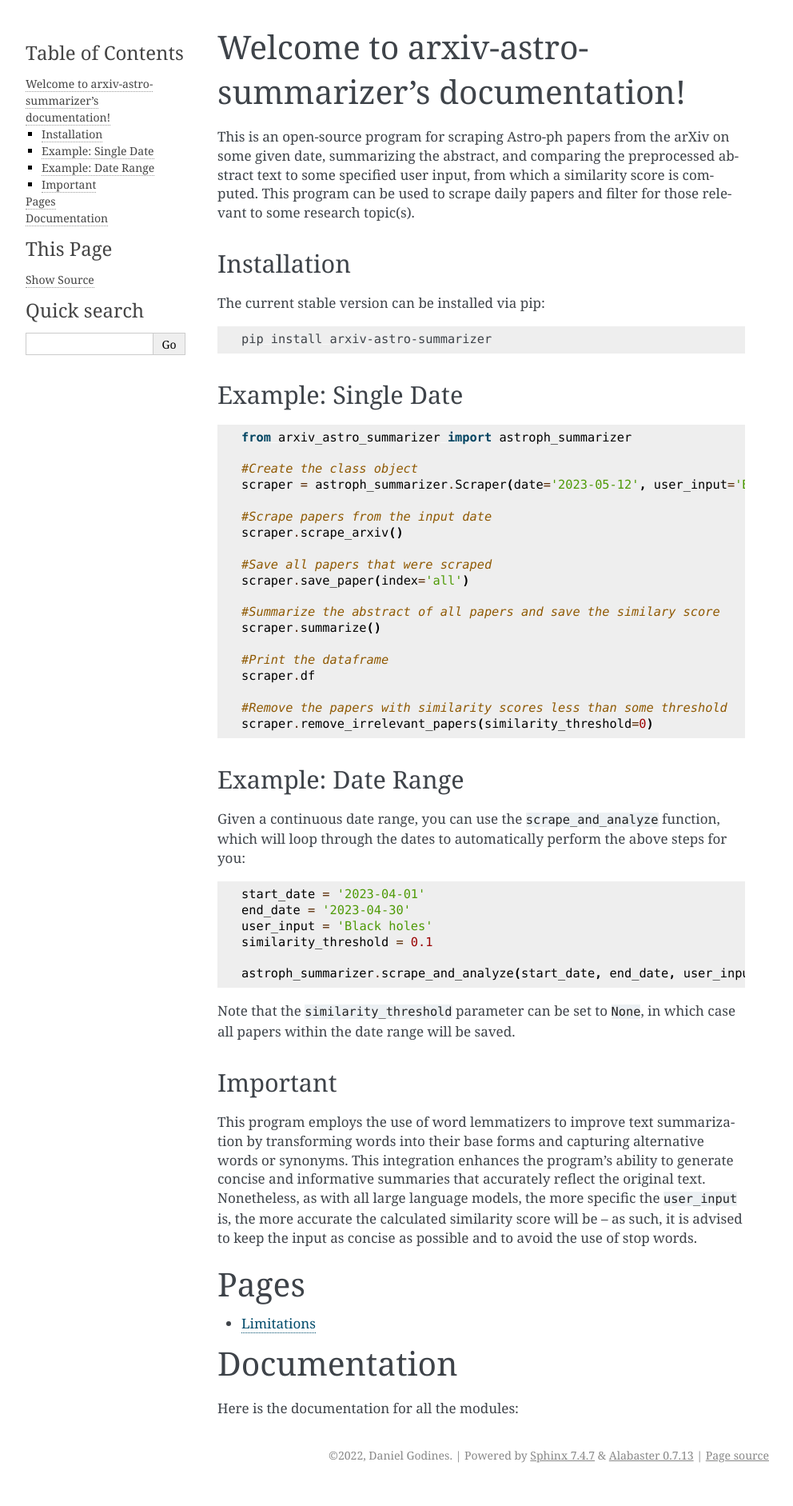
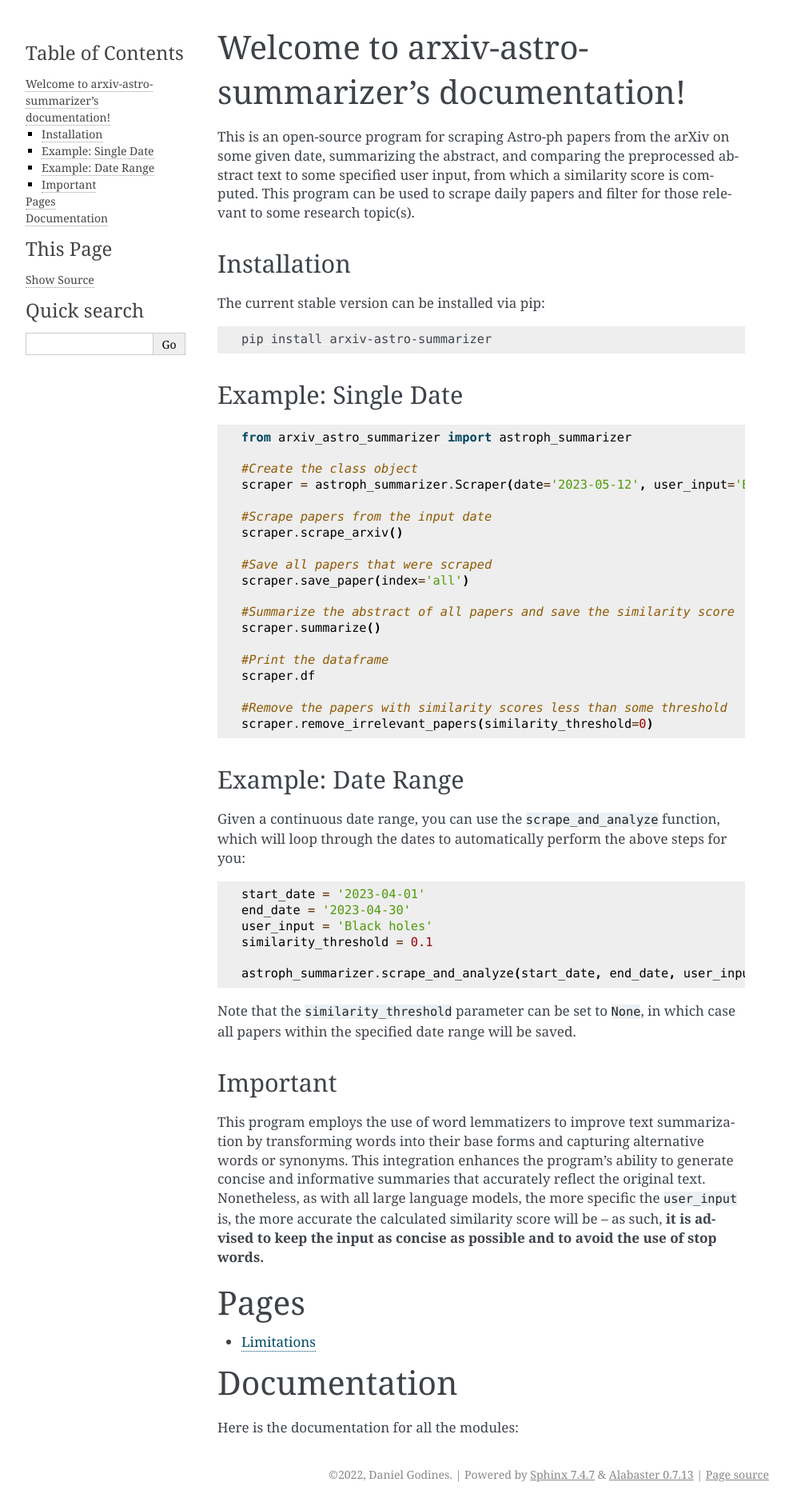
Before and after one commit to Professor-G/arxiv-astro-summarizer, a Sphinx documentation site: the page built from docs/index.rst, in a window 1280 px wide. Shown: the whole page at 80% size, without its empty margins (148-1140 px from the left). Built offline with Sphinx 7.4.7, drawn with Linux system fonts in a browser that asks for light colours; pages that are not in the unit, such as notebooks, are missing from menus; before the commit the page ends 1859 px from its top, so only the background shows below that.

Commit message:
update docs

```diff
--- a/docs/index.rst
+++ b/docs/index.rst
@@ -31,7 +31,7 @@
    #Save all papers that were scraped
    scraper.save_paper(index='all')
 
-   #Summarize the abstract of all papers and save the similary score
+   #Summarize the abstract of all papers and save the similarity score
    scraper.summarize()
 
    #Print the dataframe
@@ -54,12 +54,12 @@
 
    astroph_summarizer.scrape_and_analyze(start_date, end_date, user_input=user_input, similarity_threshold=similarity_threshold, path=None)
 
-Note that the ``similarity_threshold`` parameter can be set to ``None``, in which case all papers within the date range will be saved.
+Note that the ``similarity_threshold`` parameter can be set to ``None``, in which case all papers within the specified date range will be saved.
 
 Important
 ------------
 
-This program employs the use of word lemmatizers to improve text summarization by transforming words into their base forms and capturing alternative words or synonyms. This integration enhances the program's ability to generate concise and informative summaries that accurately reflect the original text. Nonetheless, as with all large language models, the more specific the ``user_input`` is, the more accurate the calculated similarity score will be -- as such, it is advised to keep the input as concise as possible and to avoid the use of stop words.
+This program employs the use of word lemmatizers to improve text summarization by transforming words into their base forms and capturing alternative words or synonyms. This integration enhances the program's ability to generate concise and informative summaries that accurately reflect the original text. Nonetheless, as with all large language models, the more specific the ``user_input`` is, the more accurate the calculated similarity score will be -- as such, **it is advised to keep the input as concise as possible and to avoid the use of stop words.**
 
 Pages
 ==================
```
